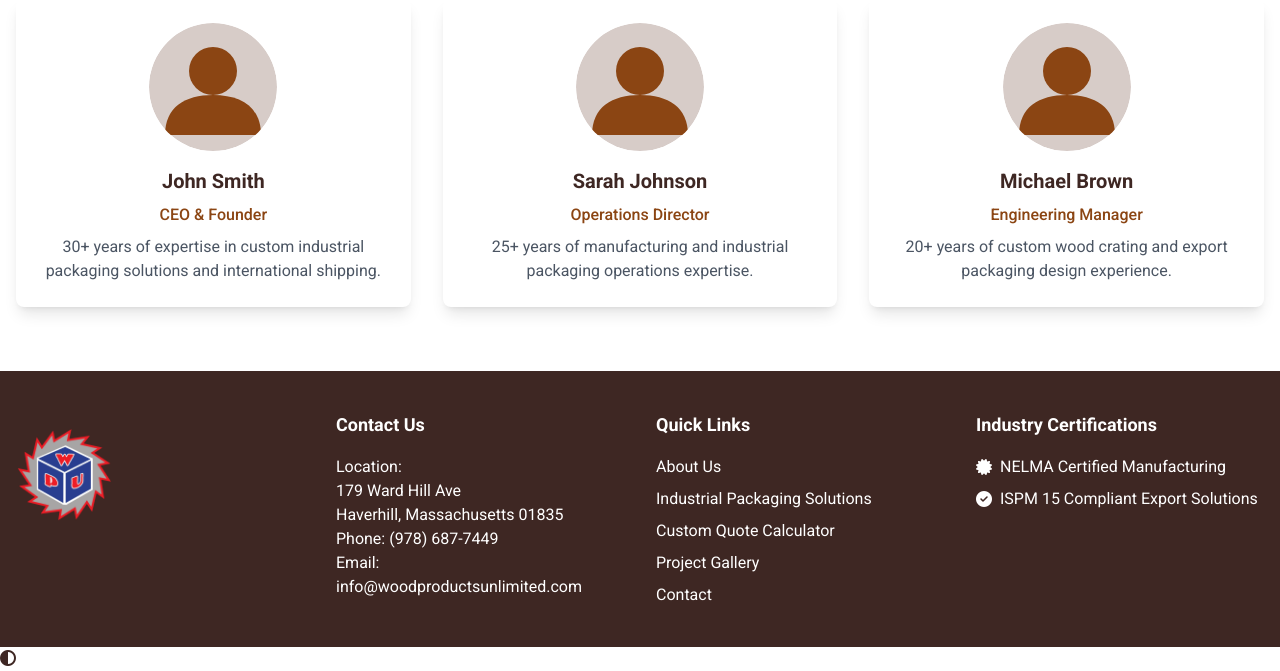
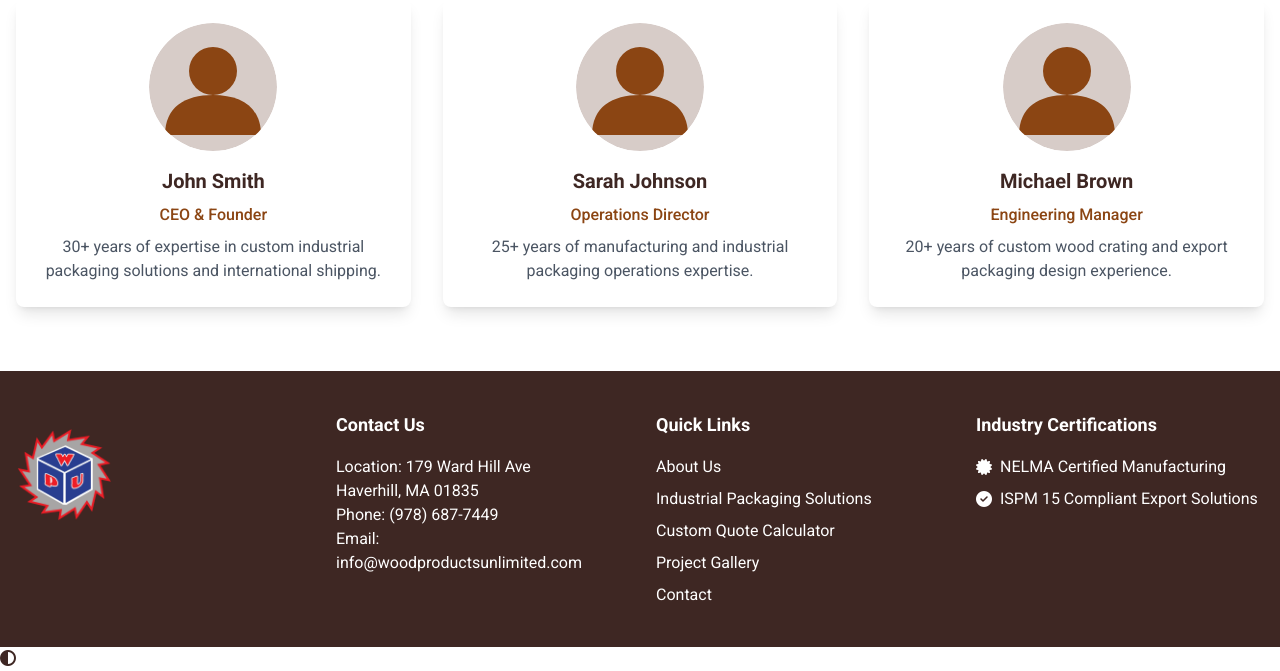
Before and after one commit to ccandelora/ModernWebCrafter, a Flask app: page /about in a window 1280 px wide. Shown: the part 1562-2233 px from the top of the page. Run offline with Flask 3, Linux system fonts and the light colour scheme; data comes from the database, SQL or seed files in the repository; parts of the project's set-up code (start-up, migrations or seed data) failed here and were passed over; some libraries are stand-ins or nearby versions.

Commit message:
update footer

```diff
--- a/templates/base.html
+++ b/templates/base.html
@@ -284,9 +284,8 @@
                     <div>
                         <h2 class="text-lg font-semibold mb-4">Contact Us</h2>
                         <p>
-                            Location: <br />
-                            179 Ward Hill Ave <br />
-                            Haverhill, Massachusetts 01835<br />
+                            Location: 179 Ward Hill Ave <br />
+                             Haverhill, MA 01835<br />
                             Phone: (978) 687-7449<br />
                             Email: info@woodproductsunlimited.com
 
```
